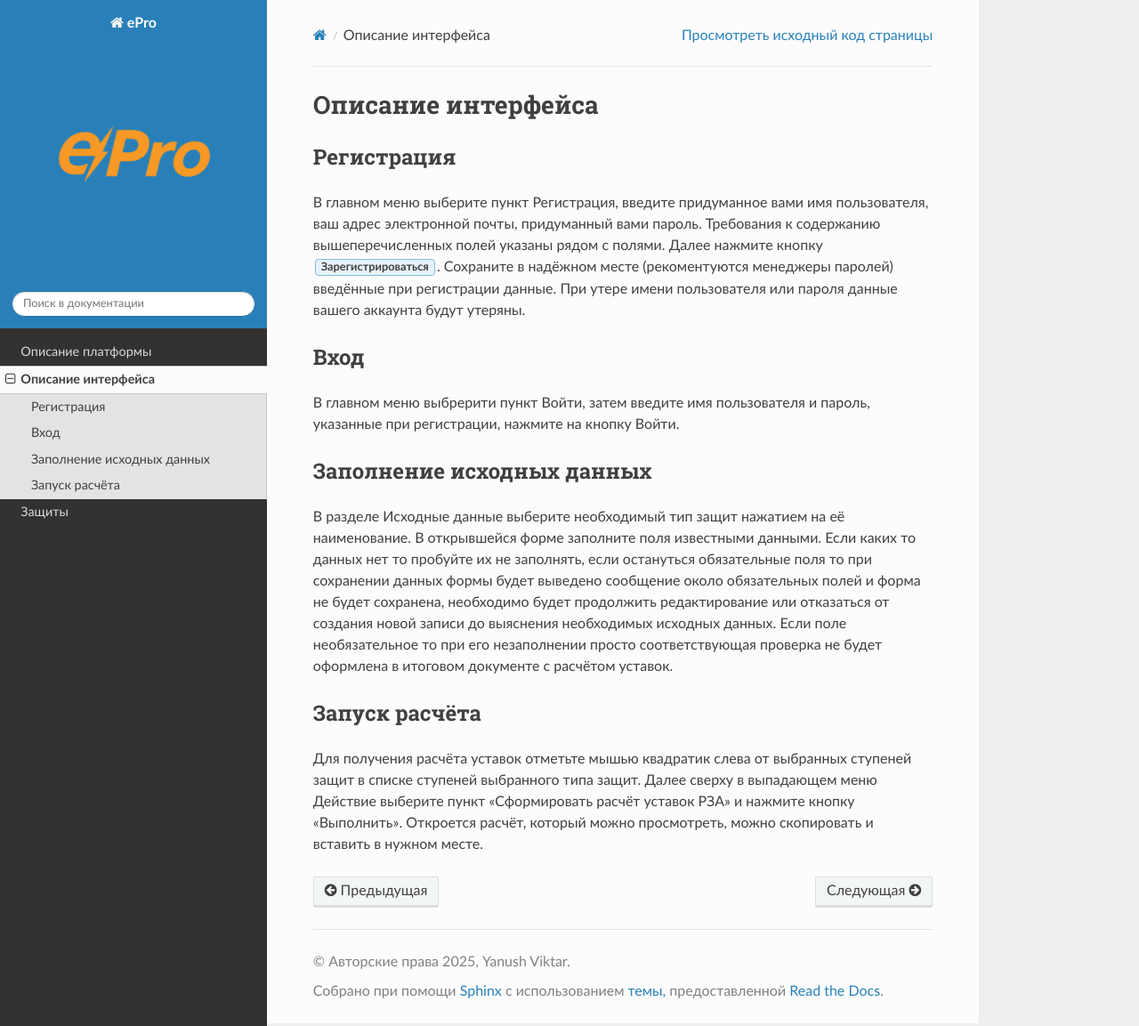
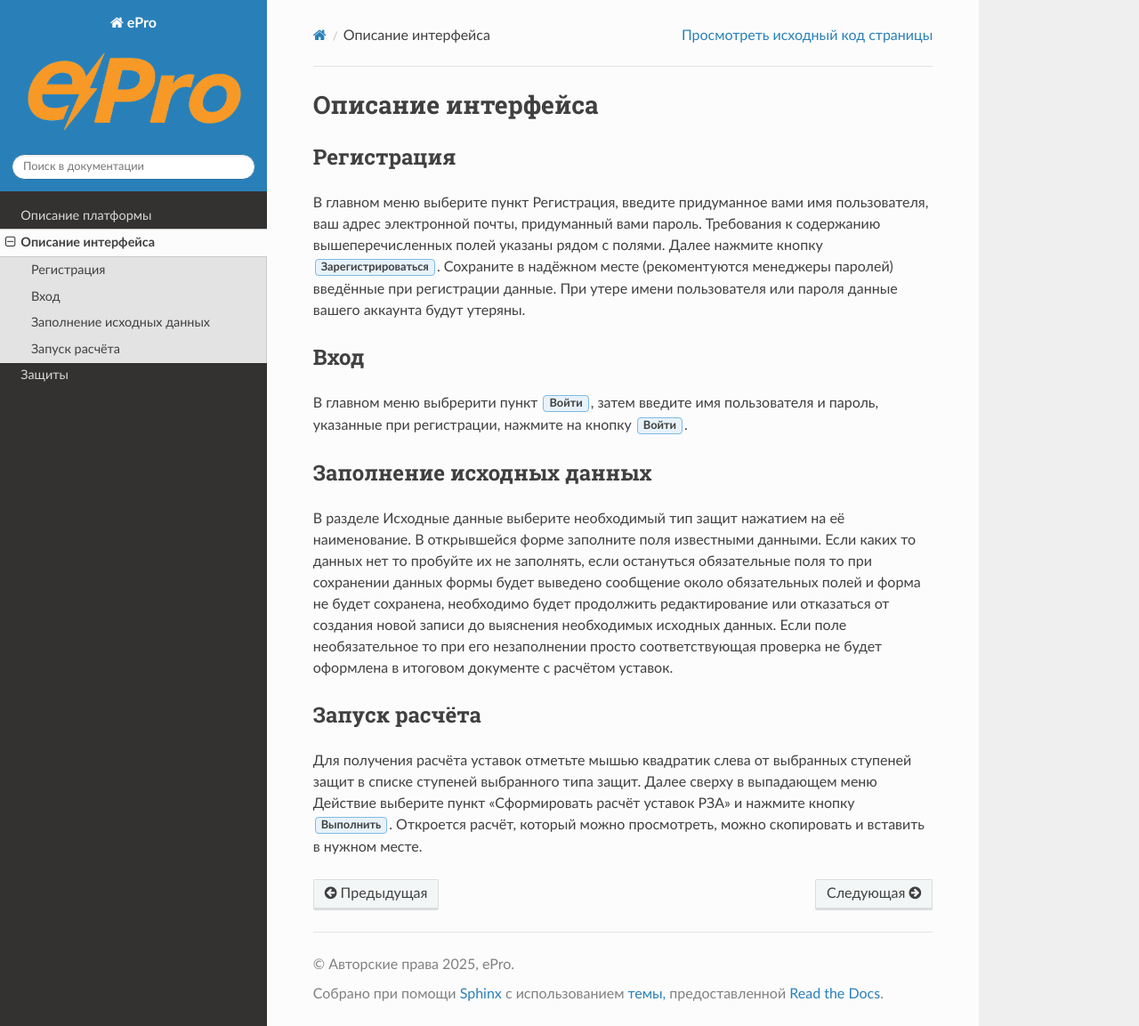
Before and after one commit to vicjan89/eProDoc, a Sphinx documentation site: the page built from docs/source/interface.rst, in a window 1280 px wide and 1153 px high. Shown: the whole window at 89% size. Built offline with Sphinx 7.4.7 and the Read the Docs theme 3.1.0, drawn with Linux system fonts in a browser that asks for light colours.

```diff
--- a/docs/source/conf.py
+++ b/docs/source/conf.py
@@ -1,8 +1,8 @@
 # -- Project information -----------------------------------------------------
 
 project = 'ePro'
-copyright = '2025, Yanush Viktar'
-author = 'Yanush Viktar'
+copyright = '2025, ePro'
+author = 'ePro'
 
 # The full version, including alpha/beta/rc tags
 release = '0.1'
--- a/docs/source/interface.rst
+++ b/docs/source/interface.rst
@@ -12,7 +12,7 @@
 Вход
 ****
 
-В главном меню выбрерити пункт Войти, затем введите имя пользователя и пароль, указанные при регистрации, нажмите на кнопку Войти.
+В главном меню выбрерити пункт :guilabel:`Войти`, затем введите имя пользователя и пароль, указанные при регистрации, нажмите на кнопку :guilabel:`Войти`.
 
 Заполнение исходных данных
 **************************
@@ -28,5 +28,5 @@
 **************
 
 Для получения расчёта уставок отметьте мышью квадратик слева от выбранных ступеней защит в списке ступеней выбранного типа защит.
-Далее сверху в выпадающем меню Действие выберите пункт "Сформировать расчёт уставок РЗА" и нажмите кнопку "Выполнить".
+Далее сверху в выпадающем меню Действие выберите пункт "Сформировать расчёт уставок РЗА" и нажмите кнопку :guilabel:`Выполнить`.
 Откроется расчёт, который можно просмотреть, можно скопировать и вставить в нужном месте.
```
Also changed, not shown: docs/source/_static/logo.png.
